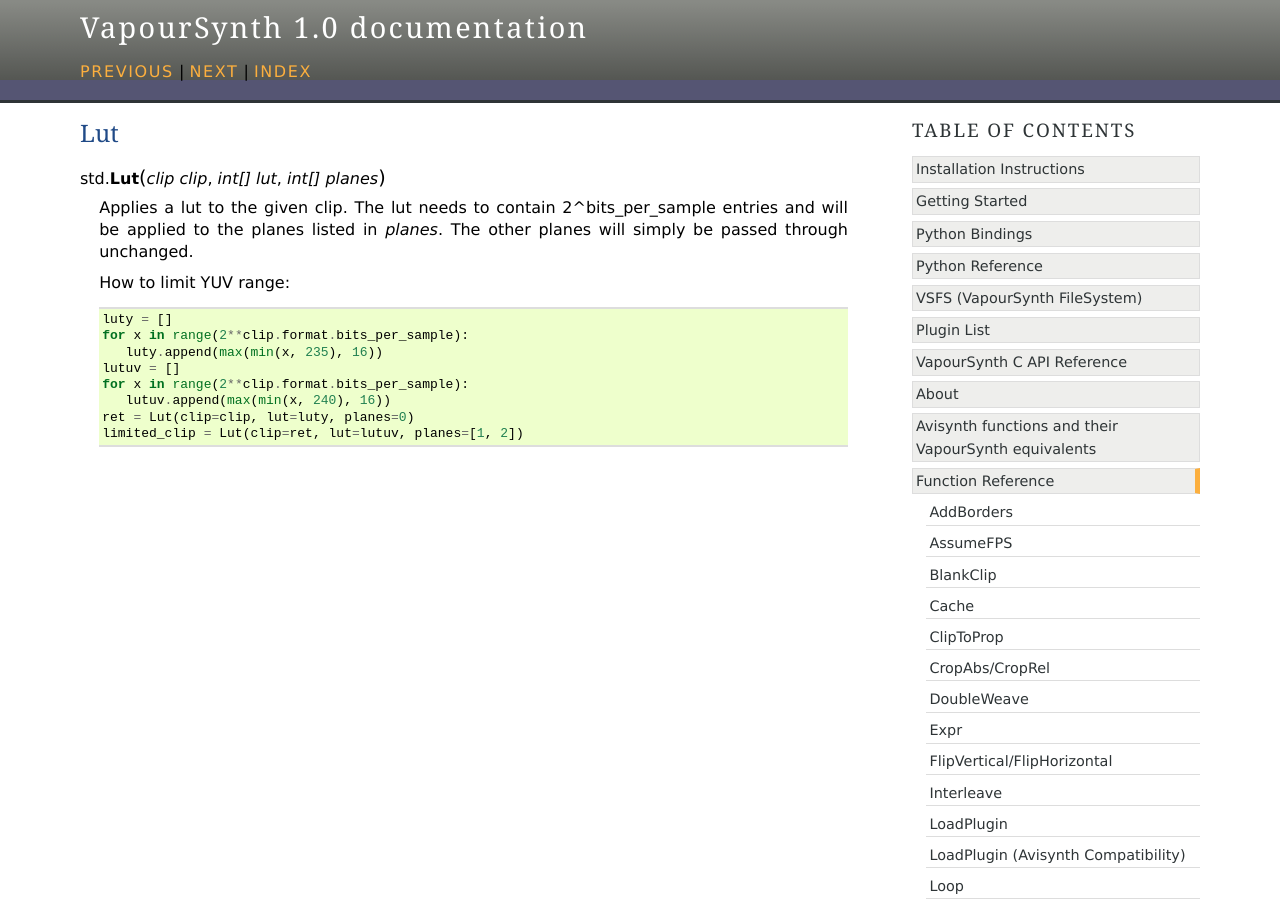
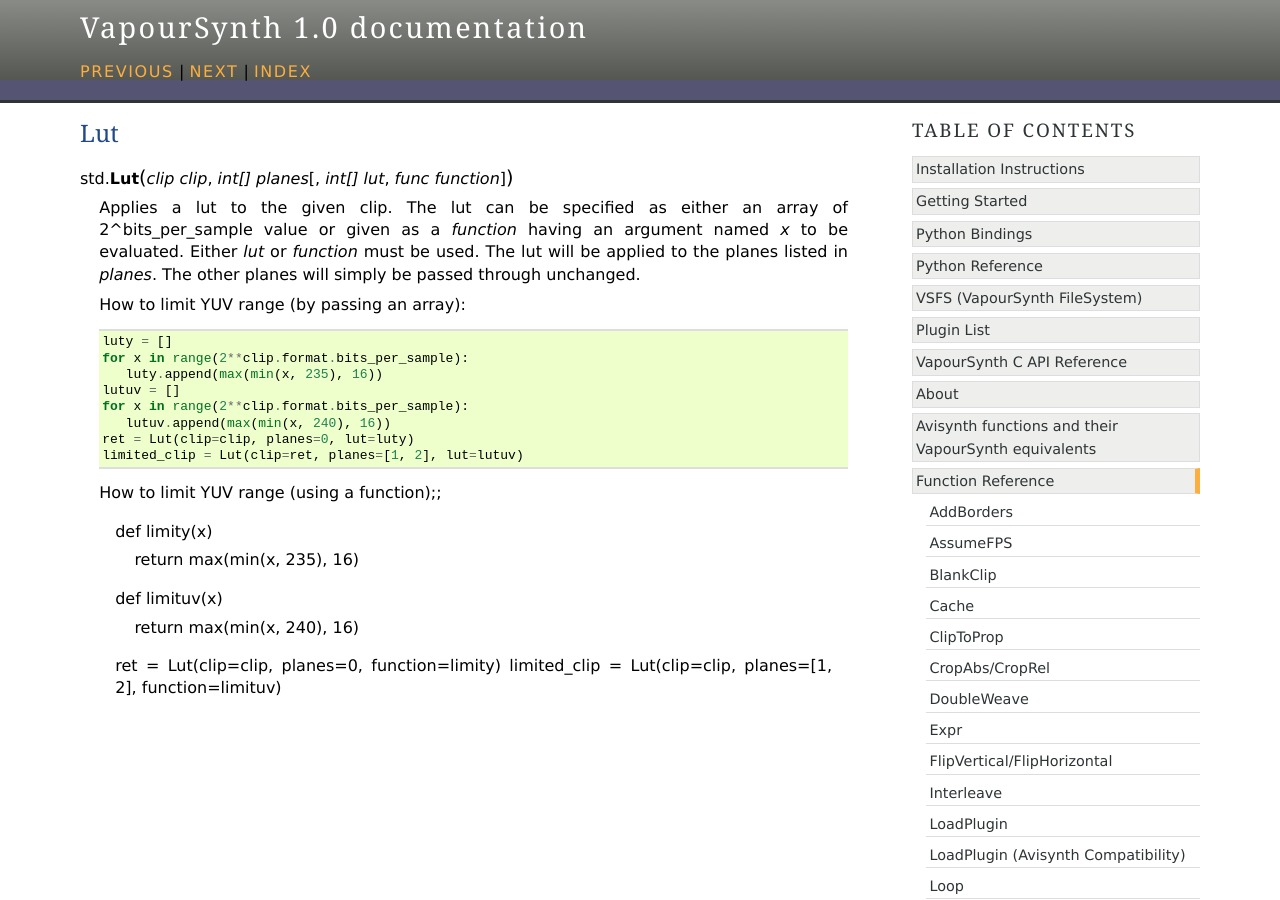
Before and after one commit to vapoursynth/vapoursynth, a Sphinx documentation site: the page built from doc/functions/lut.rst, in a window 1280 px wide and 900 px high. Built offline with Sphinx 7.4.7, drawn with Linux system fonts in a browser that asks for light colours; formulas are drawn with MathJax 3.

Commit message:
Update lut documentation

```diff
--- a/doc/functions/lut.rst
+++ b/doc/functions/lut.rst
@@ -1,12 +1,12 @@
 Lut
 =======
 
-.. function:: Lut(clip clip, int[] lut, int[] planes)
+.. function:: Lut(clip clip, int[] planes[, int[] lut, func function])
    :module: std
 
-   Applies a lut to the given clip. The lut needs to contain 2^bits_per_sample entries and will be applied to the planes listed in *planes*. The other planes will simply be passed through unchanged.
+   Applies a lut to the given clip. The lut can be specified as either an array of 2^bits_per_sample value or given as a *function* having an argument named *x* to be evaluated. Either *lut* or *function* must be used. The lut will be applied to the planes listed in *planes*. The other planes will simply be passed through unchanged.
 
-   How to limit YUV range::
+   How to limit YUV range (by passing an array)::
 
       luty = []
       for x in range(2**clip.format.bits_per_sample):
@@ -14,5 +14,14 @@
       lutuv = []
       for x in range(2**clip.format.bits_per_sample):
          lutuv.append(max(min(x, 240), 16))
-      ret = Lut(clip=clip, lut=luty, planes=0)
-      limited_clip = Lut(clip=ret, lut=lutuv, planes=[1, 2])
+      ret = Lut(clip=clip, planes=0, lut=luty)
+      limited_clip = Lut(clip=ret, planes=[1, 2], lut=lutuv)
+
+   How to limit YUV range (using a function);;
+
+      def limity(x)
+         return max(min(x, 235), 16)
+      def limituv(x)
+         return max(min(x, 240), 16)
+      ret = Lut(clip=clip, planes=0, function=limity)
+      limited_clip = Lut(clip=clip, planes=[1, 2], function=limituv)
```
Also changed, not shown: doc/functions/lut2.rst (+6 -8 lines).
